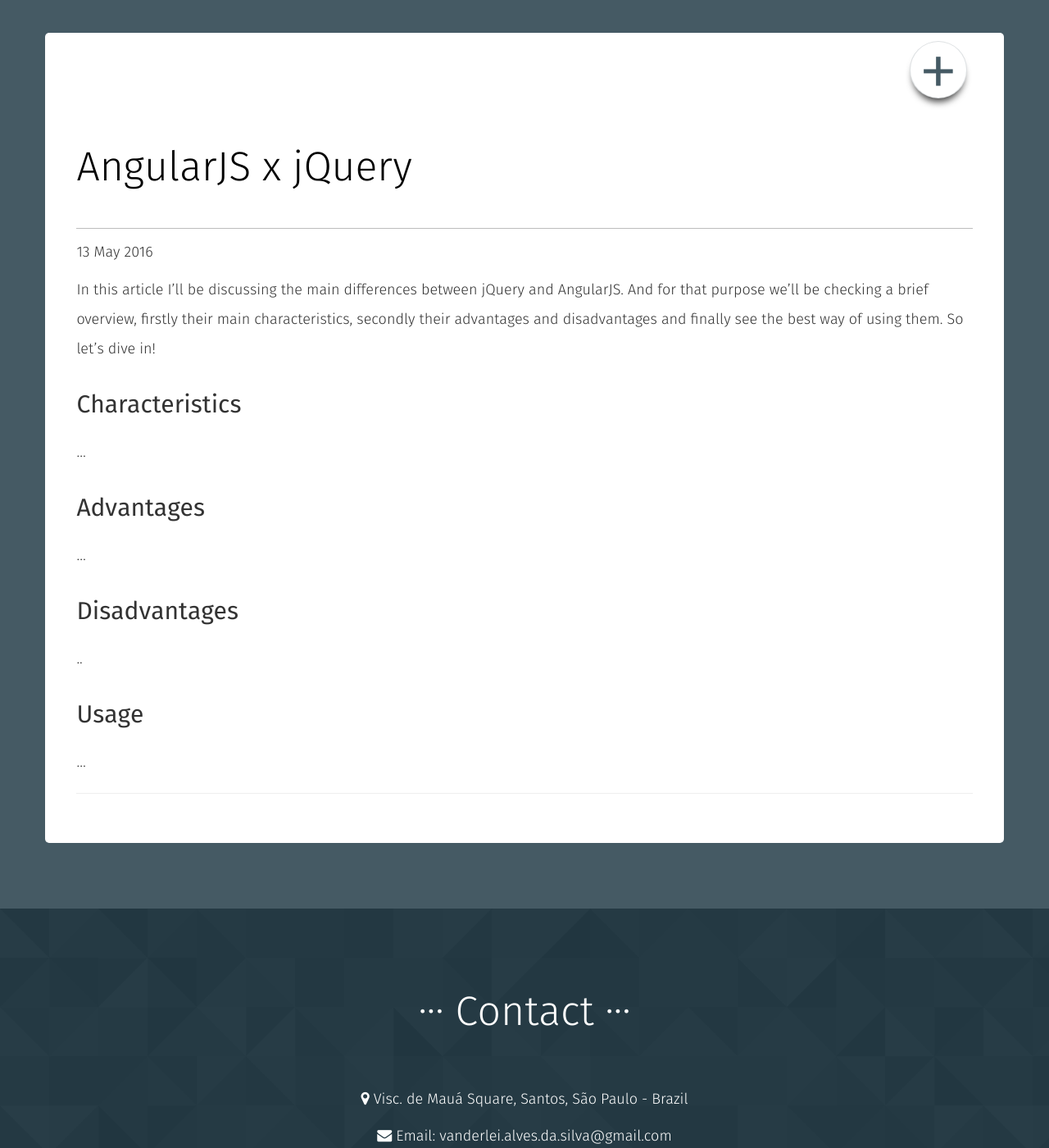
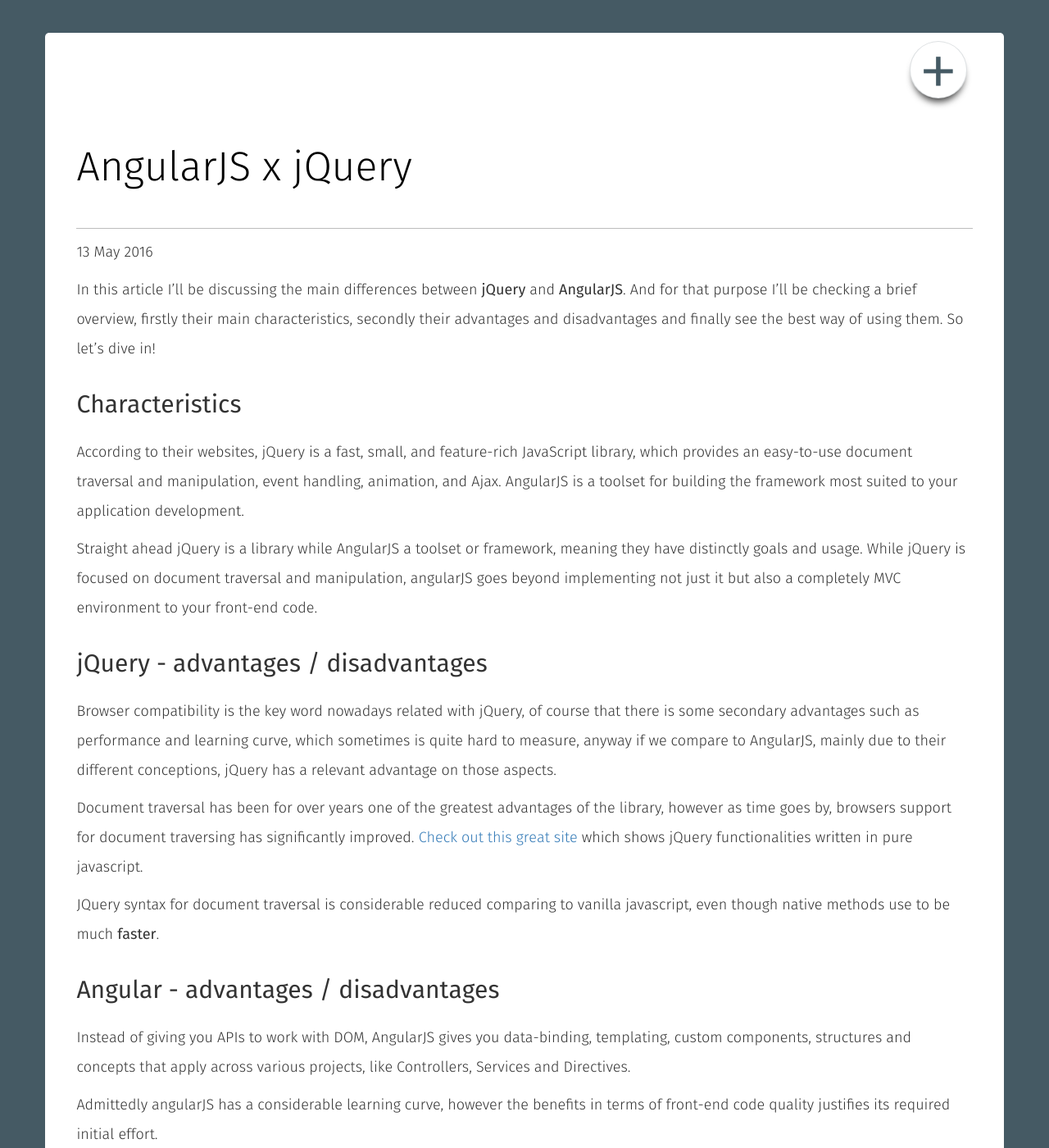
Before and after one commit to vanderleisilva/vanderleisilva.github.io, a Jekyll site: the page built from _posts/2016-05-13-angularjs-jquery.md, in a window 1280 px wide and 1400 px high. Shown: the whole window at 82% size. Built offline with Jekyll 4.4.1, drawn with Linux system fonts in a browser that asks for light colours; some of the changed text lies outside the part shown.

Commit message:
End of article 4th

```diff
--- a/_posts/2016-05-13-angularjs-jquery.md
+++ b/_posts/2016-05-13-angularjs-jquery.md
@@ -7,15 +7,30 @@
 highlight: 1
 ---
 
-In this article I'll be discussing the main differences between jQuery and AngularJS. And for that purpose we'll be checking a brief overview, firstly their main characteristics, secondly their advantages and disadvantages and finally see the best way of using them. So let's dive in!
+In this article I'll be discussing the main differences between **jQuery** and **AngularJS**. And for that purpose I'll be checking a brief overview, firstly their main characteristics, secondly their advantages and disadvantages and finally see the best way of using them. So let's dive in!
 
 ## Characteristics
-...
+According to their websites, jQuery is a fast, small, and feature-rich JavaScript library, which provides an easy-to-use document traversal and manipulation, event handling, animation, and Ajax. AngularJS is a toolset for building the framework most suited to your application development.
 
-## Advantages
-...
+Straight ahead jQuery is a library while AngularJS a toolset or framework, meaning they have distinctly goals and usage. While jQuery is focused on document traversal and manipulation, angularJS goes beyond implementing not just it but also a completely MVC environment to your front-end code.
 
-## Disadvantages
-..
+## jQuery - advantages / disadvantages
+Browser compatibility is the key word nowadays related with jQuery, of course that there is some secondary advantages such as performance and learning curve, which sometimes is quite hard to measure, anyway if we compare to AngularJS, mainly due to their different conceptions, jQuery has a relevant advantage on those aspects.
+
+Document traversal has been for over years one of the greatest advantages of the library, however as time goes by, browsers support for document traversing has significantly improved. [Check out this great site](http://youmightnotneedjquery.com/) which shows jQuery functionalities written in pure javascript.
+
+JQuery syntax for document traversal is considerable reduced comparing to vanilla javascript, even though native methods use to be much **faster**.
+
+## Angular - advantages / disadvantages
+Instead of giving you APIs to work with DOM, AngularJS gives you data-binding, templating, custom components, structures and concepts that apply across various projects, like Controllers, Services and Directives.
+
+Admittedly angularJS has a considerable learning curve, however the benefits in terms of front-end code quality justifies its required initial effort.
+
+AngularJS is made upon software object oriented design best practices, such as [design patterns](http://www.blackwasp.co.uk/gofpatterns.aspx), [SOLID principles](https://scotch.io/bar-talk/s-o-l-i-d-the-first-five-principles-of-object-oriented-design) and so on. Thus is a great idea, before using angularJS, having in mind the core concepts of those patterns.
+
 ## Usage
-...
+AngularJS is a framework for building applications; jQuery is a library for simplifying *"HTML document traversal and manipulation, event handling, animation, and Ajax"*. This is the fundamental difference between them.
+
+>AngularJS is about architecture of applications, not augmenting HTML pages.
+
+Having said that, jQuery is great for building small websites, blogs and simple apps, but if your thinking about rich web app, such as single page application, or defining a front-end framework basis, then AngularJS is what you need.
```
